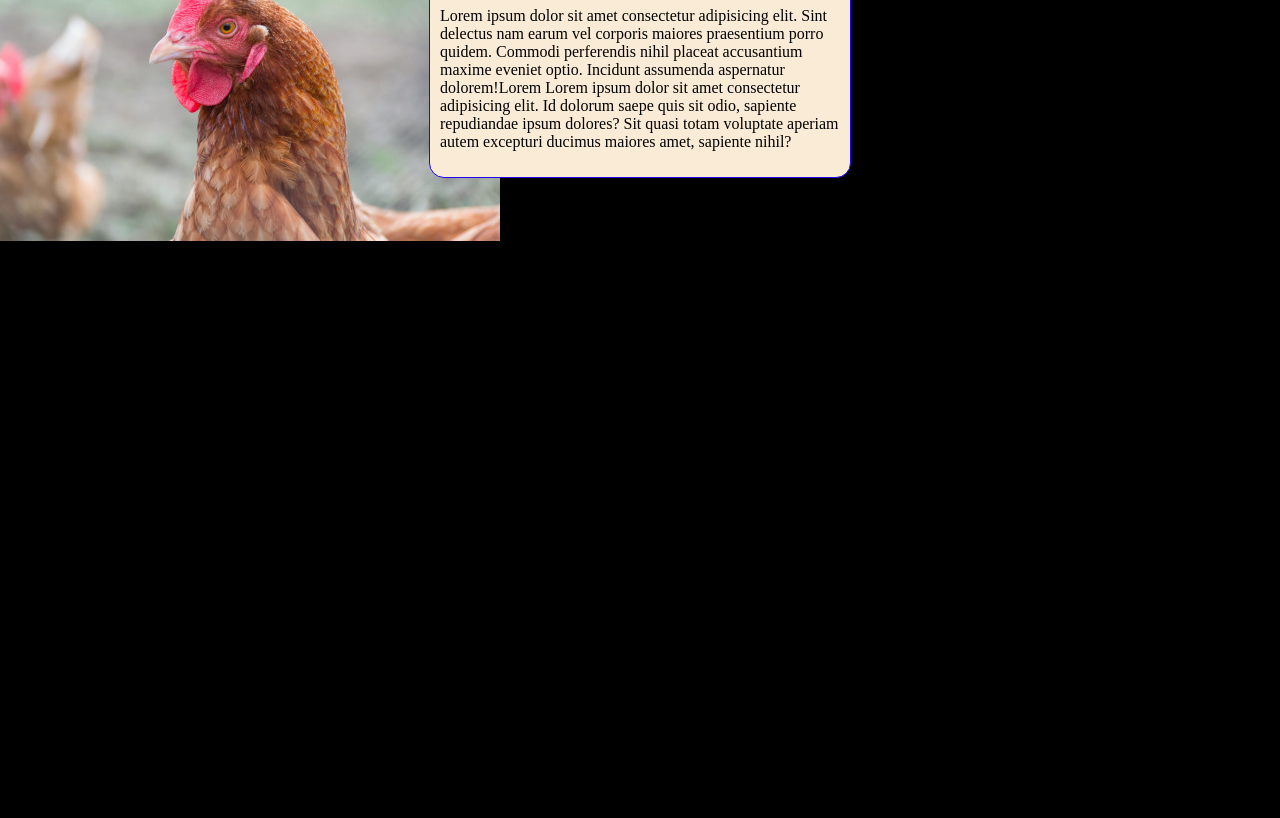
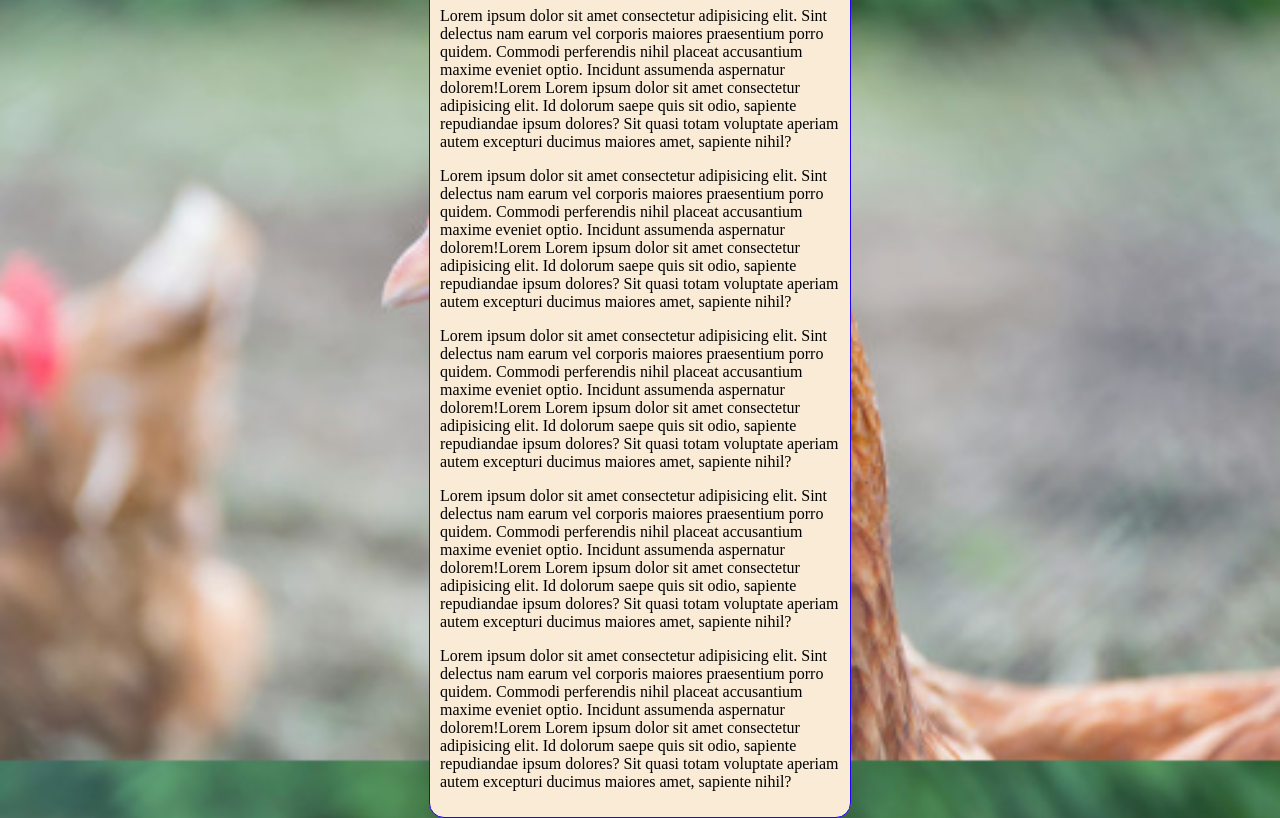
Before and after one commit to wesley-pinheiro-dev/html-css, a plain HTML site: page guanabara-projeto/projeto2/fundo006.html in a window 1280 px wide. Shown: the part 92-910 px from the top of the page. Before the commit the page ends 816 px from the top, so only its background shows below. Drawn offline with Linux system fonts and the light colour scheme.

Commit message:
Trablhando com Shorthand

```diff
--- a/guanabara-projeto/projeto2/fundo006.html
+++ b/guanabara-projeto/projeto2/fundo006.html
@@ -6,15 +6,15 @@
     <title>Document</title>
     <style>
         body{
-            height: 100vh;
-            background-color: black;
-            background-image: url(image/pexels-asphotograpy-101830.jpg);
-            background-repeat: no-repeat;
-            background-size: ;
+             height: 100vh;
+             background: black url(image/pexels-asphotograpy-101830.jpg)  no-repeat fixed;
+             background-size: cover;
         }
+        /* Shorthand - background
+                color > image > position > repeat >[size] > attachment*/
         main{
             background-color: antiquewhite;
-            width: 400px;
+            max-width: 400px;
             padding: 10px;
             margin: auto;
             border: 1px solid rgb(28, 4, 240);
@@ -28,6 +28,18 @@
         <p>Lorem ipsum dolor sit amet consectetur adipisicing elit. Sint delectus nam earum vel corporis maiores praesentium porro quidem. Commodi perferendis nihil placeat accusantium maxime eveniet optio. Incidunt assumenda aspernatur dolorem!Lorem
         Lorem ipsum dolor sit amet consectetur adipisicing elit. Id dolorum saepe quis sit odio, sapiente repudiandae ipsum dolores? Sit quasi totam voluptate aperiam autem excepturi ducimus maiores amet, sapiente nihil?
         </p>
+        <p>Lorem ipsum dolor sit amet consectetur adipisicing elit. Sint delectus nam earum vel corporis maiores praesentium porro quidem. Commodi perferendis nihil placeat accusantium maxime eveniet optio. Incidunt assumenda aspernatur dolorem!Lorem
+            Lorem ipsum dolor sit amet consectetur adipisicing elit. Id dolorum saepe quis sit odio, sapiente repudiandae ipsum dolores? Sit quasi totam voluptate aperiam autem excepturi ducimus maiores amet, sapiente nihil?
+            </p>
+            <p>Lorem ipsum dolor sit amet consectetur adipisicing elit. Sint delectus nam earum vel corporis maiores praesentium porro quidem. Commodi perferendis nihil placeat accusantium maxime eveniet optio. Incidunt assumenda aspernatur dolorem!Lorem
+                Lorem ipsum dolor sit amet consectetur adipisicing elit. Id dolorum saepe quis sit odio, sapiente repudiandae ipsum dolores? Sit quasi totam voluptate aperiam autem excepturi ducimus maiores amet, sapiente nihil?
+                </p>
+                <p>Lorem ipsum dolor sit amet consectetur adipisicing elit. Sint delectus nam earum vel corporis maiores praesentium porro quidem. Commodi perferendis nihil placeat accusantium maxime eveniet optio. Incidunt assumenda aspernatur dolorem!Lorem
+                    Lorem ipsum dolor sit amet consectetur adipisicing elit. Id dolorum saepe quis sit odio, sapiente repudiandae ipsum dolores? Sit quasi totam voluptate aperiam autem excepturi ducimus maiores amet, sapiente nihil?
+                    </p>
+                    <p>Lorem ipsum dolor sit amet consectetur adipisicing elit. Sint delectus nam earum vel corporis maiores praesentium porro quidem. Commodi perferendis nihil placeat accusantium maxime eveniet optio. Incidunt assumenda aspernatur dolorem!Lorem
+                        Lorem ipsum dolor sit amet consectetur adipisicing elit. Id dolorum saepe quis sit odio, sapiente repudiandae ipsum dolores? Sit quasi totam voluptate aperiam autem excepturi ducimus maiores amet, sapiente nihil?
+                        </p>
     </main>
 </body>
 </html>
```
